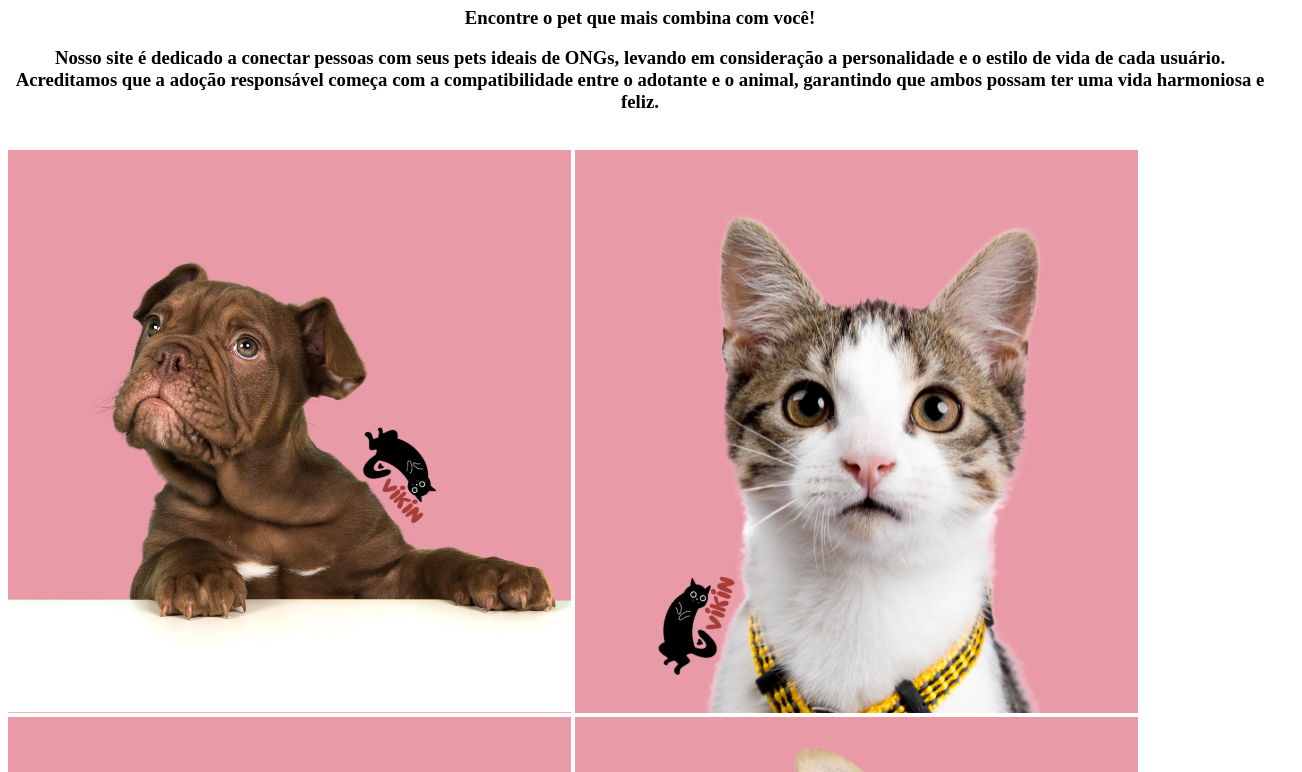
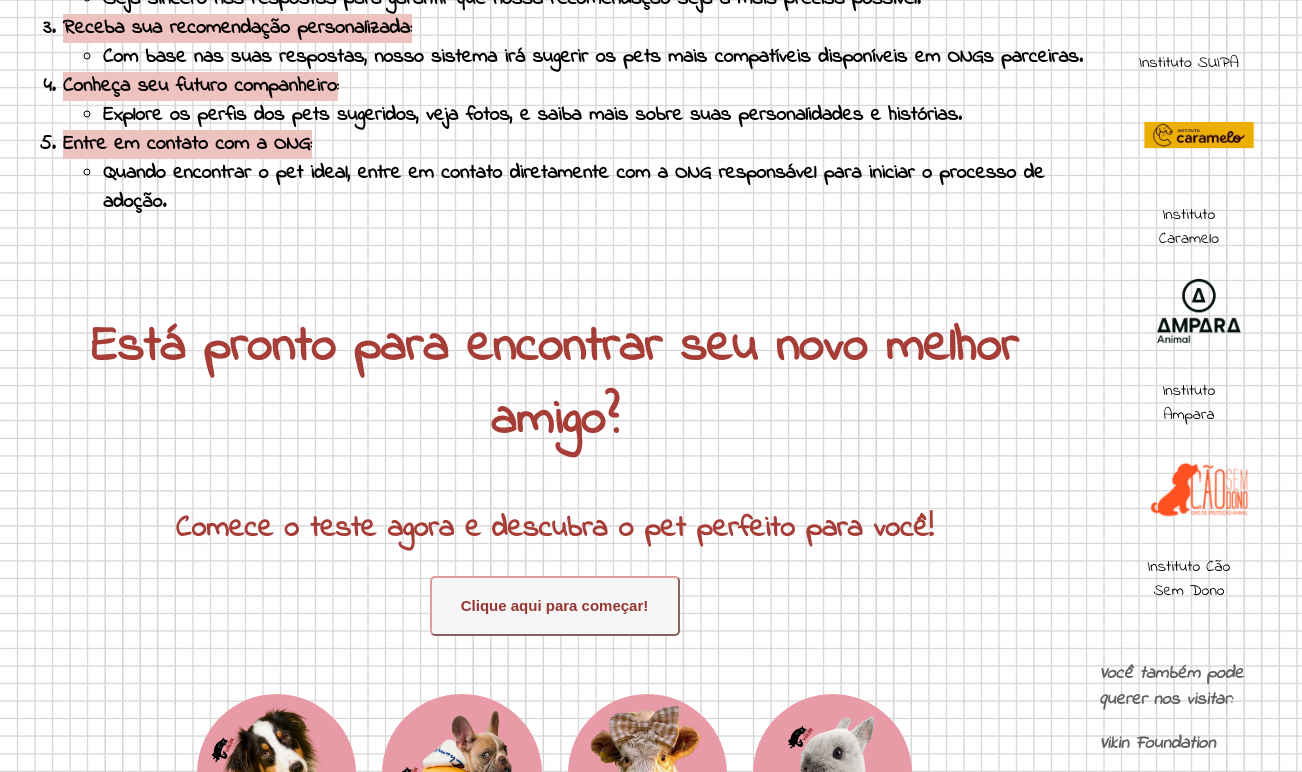
Before and after one commit to VicBenfica/siteVikinVictoria, a plain HTML site: page index.html in a window 1280 px wide. Shown: the part 1216-1988 px from the top of the page, 1302 px wide, since content can reach past the window. Drawn offline with Linux system fonts and the light colour scheme; files whose address does not match are found by name.

Commit message:
Update index.html

```diff
--- a/index.html
+++ b/index.html
@@ -4,7 +4,7 @@
 <head>
     <meta charset="UTF-8">
     <link rel="short icon" href="./imagens/Logo/logoPng.png">
-    <link rel="stylesheet" type="text/css" href="../Trabalho final/estilo/folhaEstilo.css" media="screen" />
+    <link rel="stylesheet" type="text/css" href="./estilo/folhaEstilo.css" media="screen" />
     <link rel="preconnect" href="https://fonts.googleapis.com">
     <link rel="preconnect" href="https://fonts.gstatic.com" crossorigin>
     <link href="https://fonts.googleapis.com/css2?family=Homemade+Apple&family=Indie+Flower&display=swap"
```
